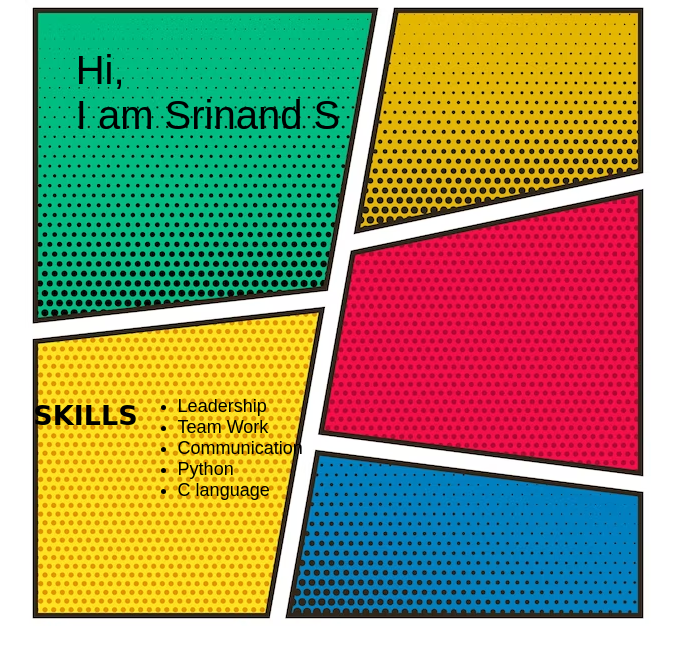
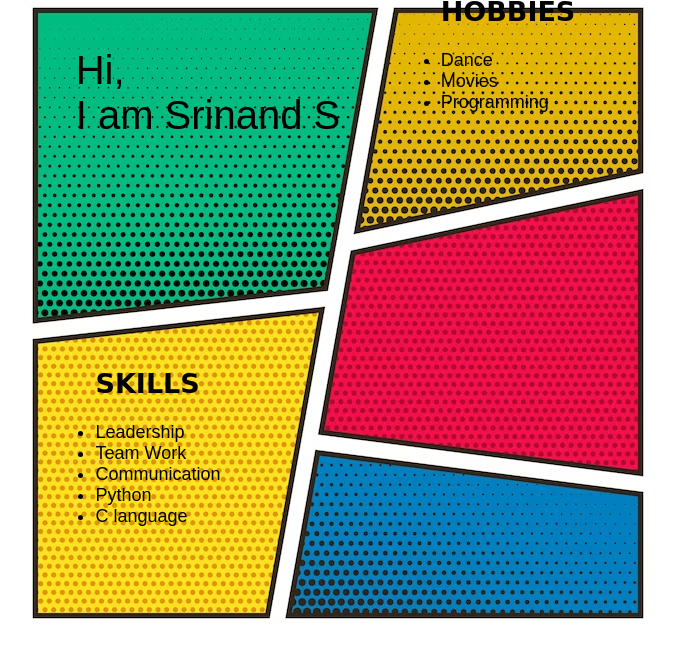
Before and after one commit to Hellhou/FISAT, a plain HTML site: page index.html in a window 1280 px wide. Shown: the top 658 px of the page, without its empty margins (302-977 px from the left). Drawn offline with Linux system fonts and the light colour scheme.

Commit message:
First Day Changes new

```diff
--- a/index.html
+++ b/index.html
@@ -14,8 +14,9 @@
 
      </div>
      <div class="d2">
-        <h2 style="font-family:cursive"><b>SKILLS</b></h2>
+
         <ul>
+            <h2 style="font-family:cursive"><b>SKILLS</b></h2>
             <li>Leadership</li>
             <li>Team Work</li>
             <li>Communication</li>
@@ -24,15 +25,17 @@
         </ul>
      </div>
      <div class="d3">
-        <p>Ph:807855316 <br />Email:srinands24@gmail</p>
+        <p>Ph: 807855316 <br />Email: srinands24@gmail</p>
      </div>
      <div class="d4">
         <h3 style="font-family:cursive"><b>ADDRESS</b></h3>
         <p>  'CHAITHRAM',<br />  Sahakarana Rd,<br />  Manal, Kannur</p>
+
      </div>
      <div class="d5">
-        <h2 style="font-family:cursive"><b>HOBBIES</b></h2>
+
         <ul>
+            <h2 style="font-family:cursive"><b>HOBBIES</b></h2>
             <li>Dance</li>
             <li>Movies</li>
             <li>Programming</li>
--- a/style.css
+++ b/style.css
@@ -30,8 +30,8 @@ body{
     font-family: fantasy;
     font-size: large;
     position: relative;
-    left: -170px;
-    top: 200px;
+    left: -200px;
+    top: 150px;
 }
 .d3{
     display: flex;
@@ -40,7 +40,7 @@ body{
     font-size: x-large;
     position: relative;
     left: 790px;
-    top: 130px;
+    top: 200px;
 }
 .d4{
     display: flex;
@@ -57,8 +57,8 @@ body{
     font-family: fantasy;
     font-size: large;
     position: relative;
-    left: 840px;
-    top: -620px;
+    left: 150px;
+    top: -675px;
 }
 .d6{
     display: flex;
```
